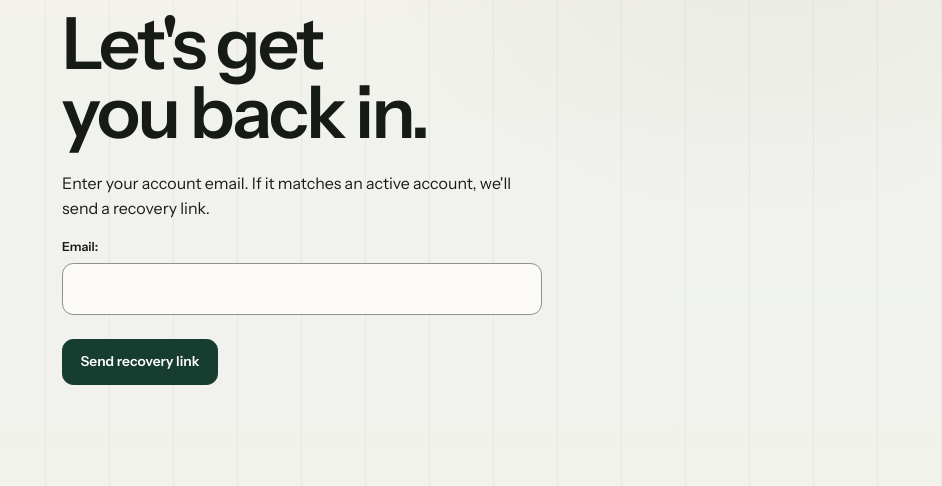
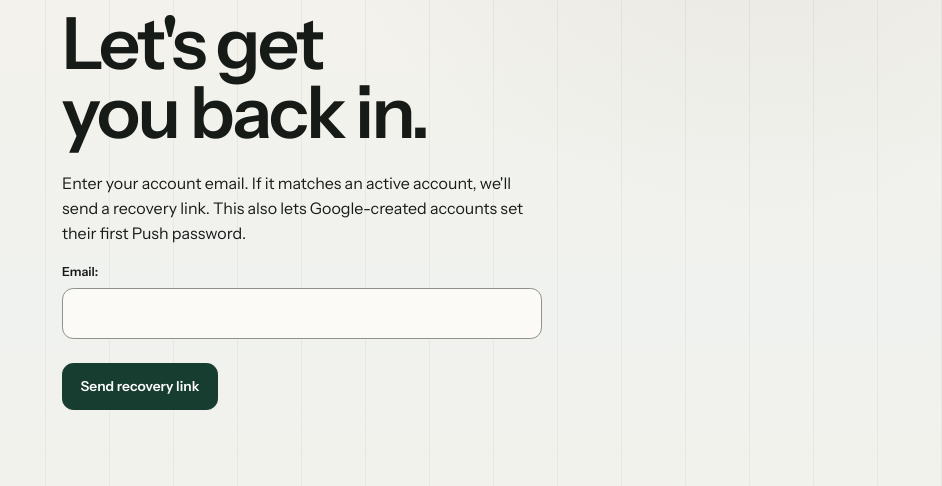
Before and after one commit to Aghatise1/push-stellar, a Django app: page /password-reset/ in a window 1280 px wide. Shown: the part 175-661 px from the top of the page, without its empty margins (338-1280 px from the left). Run offline with Django 5.2, Linux system fonts and the light colour scheme.

Commit message:
Send password recovery to Google accounts

```diff
--- a/core/forms.py
+++ b/core/forms.py
@@ -52,6 +52,15 @@ class LoginForm(AuthenticationForm):
 class RecoveryForm(PasswordResetForm):
     def clean_email(self):
         return self.cleaned_data['email'].strip().lower()
+
+    def get_users(self, email):
+        """Allow Google-created accounts to set their first local password.
+
+        Django's default implementation excludes users whose password is
+        unusable. Social-login accounts begin in exactly that state, which made
+        the recovery screen report success without sending any email.
+        """
+        return User.objects.filter(email__iexact=email, is_active=True).iterator()
 
 class VerificationCodeForm(forms.Form):
     code = forms.RegexField(
--- a/templates/registration/reset.html
+++ b/templates/registration/reset.html
@@ -1 +1 @@
-{% extends 'base.html' %}{% block title %}Reset your password — Push{% endblock %}{% block meta_description %}Request a secure Push account recovery link.{% endblock %}{% block content %}<section class="auth-panel"><h1>Let's get you back in.</h1><p>Enter your account email. If it matches an active account, we'll send a recovery link.</p><form method="post">{% csrf_token %}{% include 'fields.html' %}<button class="button">Send recovery link</button></form></section>{% endblock %}
+{% extends 'base.html' %}{% block title %}Reset your password — Push{% endblock %}{% block meta_description %}Request a secure Push account recovery link.{% endblock %}{% block content %}<section class="auth-panel"><h1>Let's get you back in.</h1><p>Enter your account email. If it matches an active account, we'll send a recovery link. This also lets Google-created accounts set their first Push password.</p><form method="post">{% csrf_token %}{% include 'fields.html' %}<button class="button">Send recovery link</button></form></section>{% endblock %}
```
Also changed, not shown: core/tests.py (+14 -0 lines).
